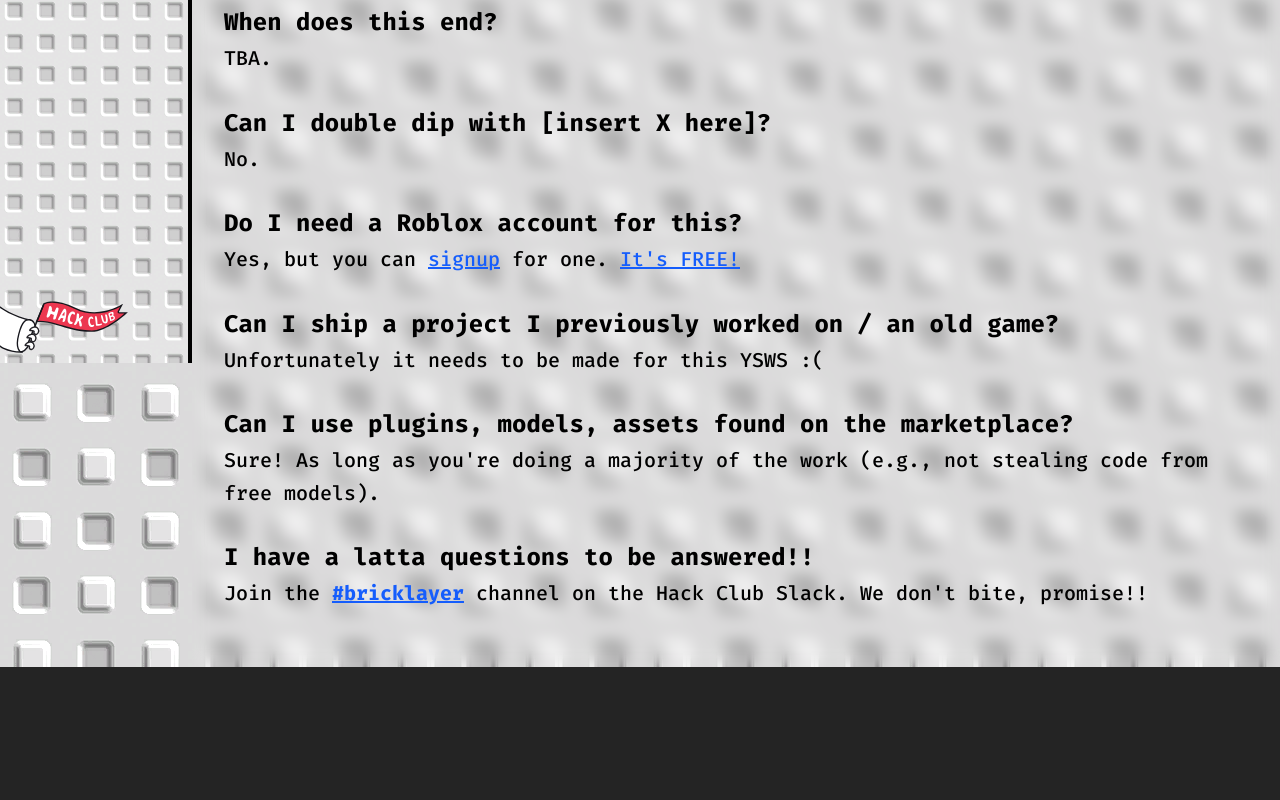
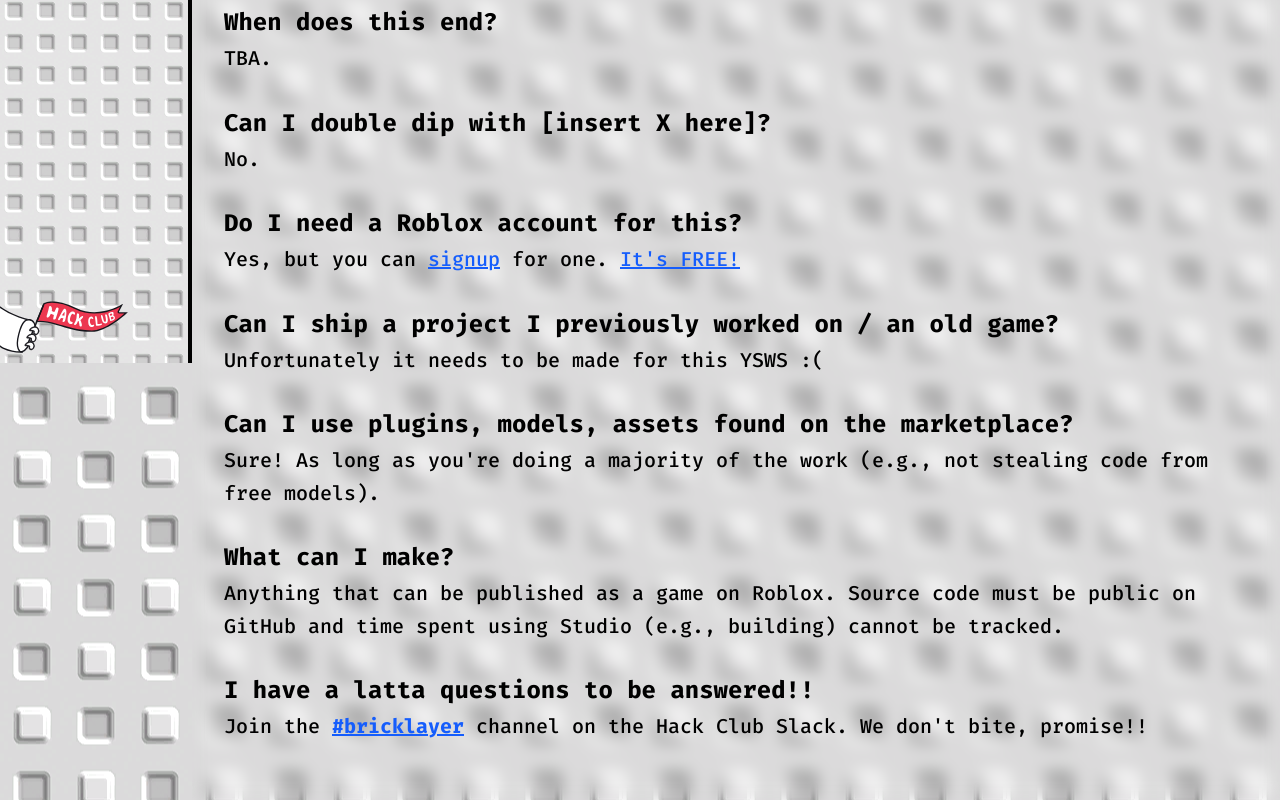
Before and after one commit to junyali/bricklayer-ysws, a React (Vite) app: page /faq in a window 1280 px wide. Shown: the part 437-1237 px from the top of the page. Before the commit the page ends 1104 px from the top, so only its background shows below. Built offline with nearby package versions, Linux system fonts and the light colour scheme.

Commit message:
Update FAQ

```diff
--- a/src/data/faq.ts
+++ b/src/data/faq.ts
@@ -33,6 +33,10 @@ export const faqData: Properties[] = [
 		answer: "Sure! As long as you're doing a majority of the work (e.g., not stealing code from free models)."
 	},
 	{
+		question: "What can I make?",
+		answer: "Anything that can be published as a game on Roblox. Source code must be public on GitHub and time spent using Studio (e.g., building) cannot be tracked."
+	},
+	{
 		question: "I have a latta questions to be answered!!",
 		answer: "Join the <b><u><a href='https://hackclub.slack.com/archives/C091BU30NGK'>#bricklayer</a></u></b> channel on the Hack Club Slack. We don't bite, promise!!"
 	}
```
